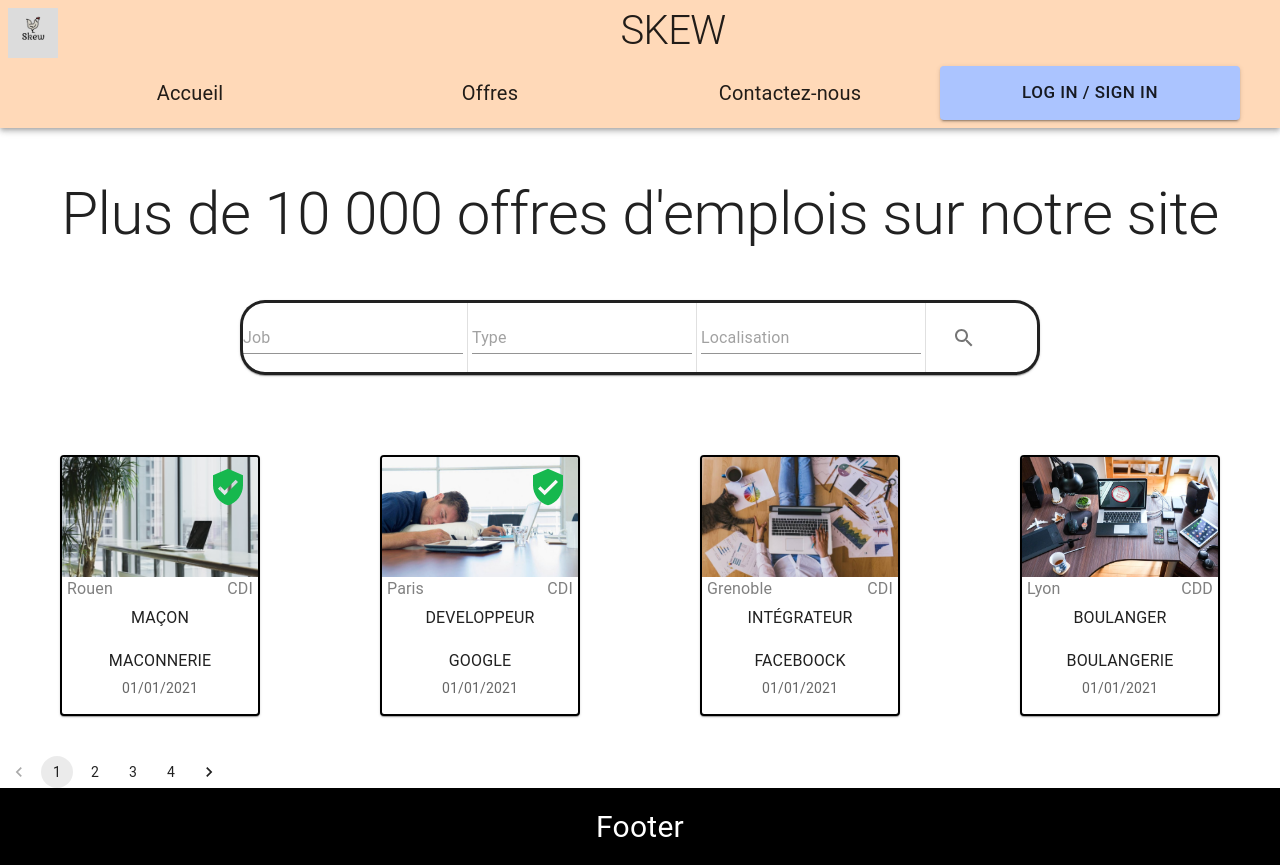
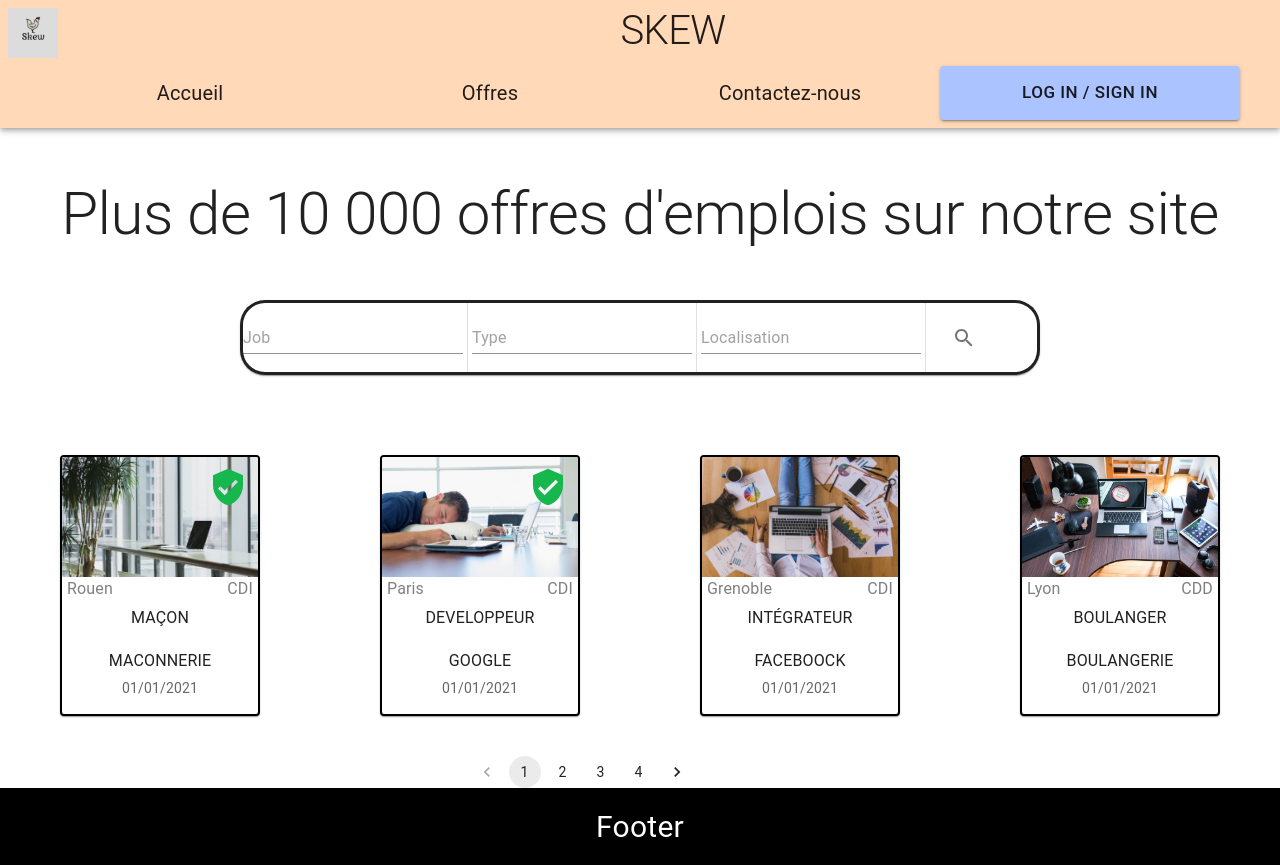
Before and after one commit to CDA-SKEW/Skew, a React (Create React App) app in the folder front/: page /#/offres in a window 1280 px wide. Built offline with nearby package versions, Linux system fonts and the light colour scheme.

Commit message:
travail sur la pagination des offres

```diff
--- a/front/src/components/visiteur/ListAllOffres.js
+++ b/front/src/components/visiteur/ListAllOffres.js
@@ -2,8 +2,7 @@ import { Box } from '@mui/system';
 import CardOffreUnique from 'components/visiteur/CardOffreUnique';
 import React from 'react';
 import Pagination from '@mui/material/Pagination';
-import { List } from '@mui/icons-material';
-import CardOffer from 'components/CardOffer';
+import { Typography } from '@mui/material';
 
 export default function ListAllOffres({ listOffer, job, type, location }) {
 
@@ -36,7 +35,7 @@ export default function ListAllOffres({ listOffer, job, type, location }) {
 
     const SplitList = splitArray(filterList, 4)
 
-    const pages = Math.ceil(((filterList.length) / 4) + 1)
+    const pages = Math.ceil(SplitList.length)
 
     console.log('filterList', filterList)
     console.log('splitlist', SplitList)
@@ -47,16 +46,15 @@ export default function ListAllOffres({ listOffer, job, type, location }) {
         <Box
             maxWidth="xl"
             sx={{
-                flexWrap: 'wrap',
                 m: 'auto',
-                justifyContent: { xs: "center", md: "space-around" },
-                flexDirection: { xs: "column", md: "row" },
-                alignItems: { xs: "center", md: "none" }
             }}
         >
+            {SplitList.length > 0 && (
+                <Box>
                     <Box
                         sx={{
                             display: 'flex',
+                            flexWrap: 'wrap',
                             m: 'auto',
                             justifyContent: { xs: "center", md: "space-around" },
                             flexDirection: { xs: "column", md: "row" },
@@ -67,7 +65,28 @@ export default function ListAllOffres({ listOffer, job, type, location }) {
                             <CardOffreUnique key={index} listOffer={listOffer} />
                         ))}
                     </Box>
-            <Pagination count={pages} page={page} onChange={handleChange} />
+                    <Pagination
+                        count={pages}
+                        page={page}
+                        onChange={handleChange}
+                        sx={{
+                            margin: "auto",
+                            maxWidth: '345px'
+                        }}
+                    />
+                </Box>
+            )}
+            {!SplitList.length && (
+                <Typography
+                    variant='body1'
+                    sx={{
+                        textAlign: 'center',
+                        color: '#808080'
+                    }}
+                >
+                    Aucun résultat ne correspond à votre recherche
+                </Typography>
+            )}
         </Box>
     );
 };
```
Lines whose indentation alone changed are shown as unchanged.
